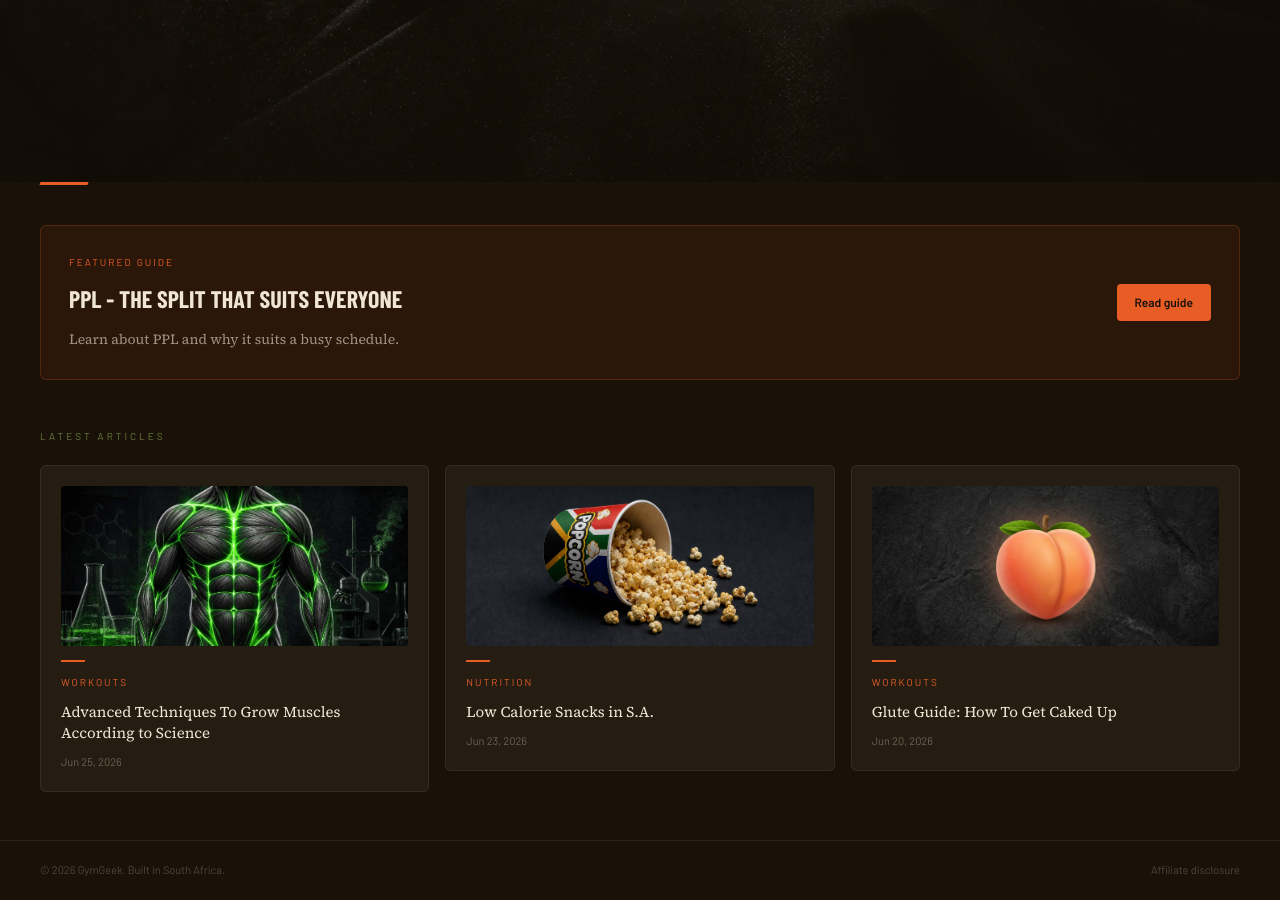
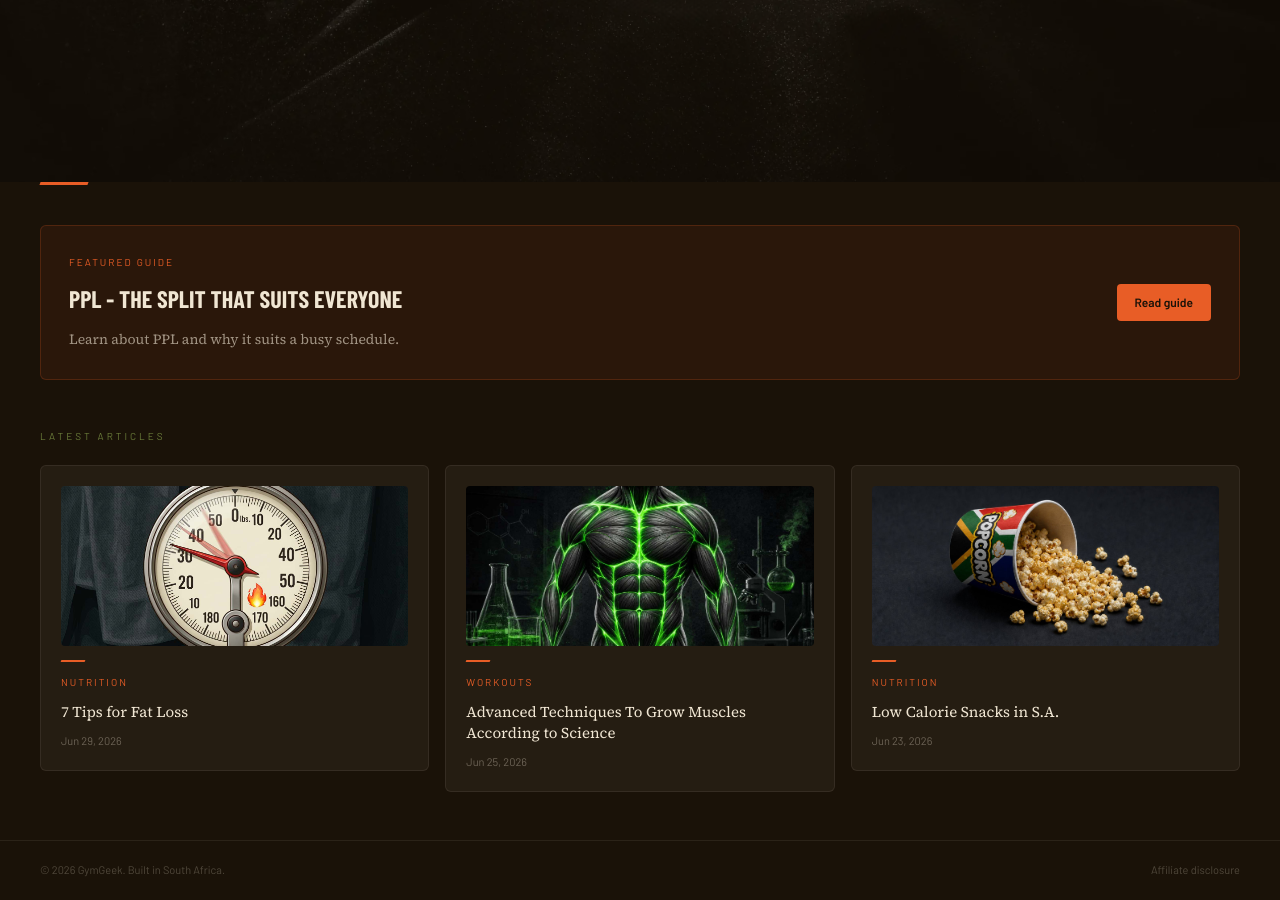
Before and after one commit to Viddy-8112/gymgeek, a Jekyll site: the page built from index.markdown, in a window 1280 px wide and 900 px high, scrolled down 788 px. Built offline with Jekyll 4.4.1, drawn with Linux system fonts in a browser that asks for light colours; some web fonts are replaced; some of the changed lines change nothing that is shown; some of the changed text lies outside the part shown.

Commit message:
Added fat loss article with thumbnail

```diff
--- a/_layouts/default.html
+++ b/_layouts/default.html
@@ -30,7 +30,7 @@
   <nav class="site-nav">
     <a href="{{ '/' | relative_url }}" class="site-logo">GymGeek</a>
     <div class="nav-links">
-      <a href="{{ '/workouts/' | relative_url }}">Workouts & Training</a>
+      <a href="{{ '/workouts/' | relative_url }}">Training</a>
       <a href="{{ '/nutrition/' | relative_url }}">Nutrition</a>
       <a href="{{ '/gear/' | relative_url }}">Gear</a>
       <a href="{{ '/about/' | relative_url }}">About</a>
--- /dev/null
+++ b/_posts/2026-06-29-how-i-lost-30kg.md
@@ -0,0 +1,68 @@
+---
+layout: post
+title: "7 Tips for Fat Loss"
+categories: Nutrition
+description: "Spoiler Alert: There's no easy way and it's going to take a long time."
+image: /assets/thumbnails/fat-loss-article.jpg
+---
+
+If you've read my [About](/about) page, you'll know that my love for gym started with a weight-loss journey.
+I was 20 and weighed 115kg and my BMI (Body Mass Index) categorized me as "Type 2 Obese" (the most obese you can be). I decided to lock in for 1 year and promised myself that I would become a new person by my 21st birthday.
+My 21st birthday came around and I was 75kg - I achieved that goal and I'm going to tell you the basics that helped me do it.
+
+## 1. Calorie Deficit
+
+The only real way to lose fat is to burn more calories than you eat. How? Calorie Deficit.
+
+Let's say your maintenance calories is 2000 calories - this means you need to eat 2000 calories everyday to stay at the weight you currently are. Now take away 500 calories. You're eating 1500 calories everyday but your body stays the same at 2000 calories. Since you're not eating those 500 calories, your body must find a way to get those calories and since your body stores excesss calories as fat, it will start using up your fat.
+
+Trending diets like carnivore, keto or vegan don't work just because they're special.
+The only reason people see results from these diets is because they ultimately put you in a calorie deficit.
+Think about it: If you only eat meat, you're not eating the calories from carbs, and if you only eat vegetables, you're leaving out the calories from proteins.
+Why would you want to leave it protein when it helps you build and maintain muscle? Why would you want to leave out carbs when they give you energy and help your brain function? The best way is to maintain a balanced diet with all these nutrients while emphasizing protein and reducing your calories.
+
+## 2. Don't exclude the foods you love - just make smart swaps
+I was still eating curries and rice almost everyday on my weightloss journey. The only thing I changed with that was swapping fatty meats like drumsticks and thighs for chicken breast, normal mince was swapped with lean mince.
+I drank cooldrinks every single day - I just swapped normal cokes and sprites for their zero sugar versions.
+I cracked a snack pretty often too, swapping potato chips for popcorn.
+
+Despite these swaps, you can still enjoy a bag of chips, a bunny chow, or a sweet treat every now and then, just make sure it fits into your daily calorie deficit goal.
+
+The issue with us is that we want what we can't have. If you tell yourself, "I'm not gonna have slice of milk tart for one year!", all you're going to think about all year is eating milk tart. A more realistic thing to do is, "I'm going to save some calories now so I have a slice of milk tart later.". You still get your milk tart, and you still lose weight.
+
+## 3. High volume foods
+High volume foods means you can eat a lot of it for less calories. Here are some examples of high volume foods:
+
+- Any type of berries: around 30 t0 50 calories for 100g depending on the type.
+- Airpopped popcorn: around 30 calories for 1 cup or around 70 calories if you buy the packet ones with flavorings.
+- Lettuce: 1 cup of shredded lettuce is only 7 calories - a great addition to your meal to add volume and fibre.
+- Watermelon: 1 cup is 47 calories and you feel fuller because of its water content. (naartjies and pineapple are also great fruits to keep you full)
+- Potatoes: Around 77 calories for 100g of raw potato. Potatoes are often misunderstood as a 'bad carb' but it's actually one of the best. It's called a 'high satiety' food, meaning it keeps you full for longer. What makes them unhealthy is when you start frying them or roasting them in heaps of oil/butter. Boil them or airfry them with a little bit of oil or spray oil.
+- Any type of vegetable or lean meat: Vegetables add fiber and micronutrients to your meal, while lean meats provide protein - perfect for keeping you full.
+
+## 4. Increase your activity level
+We often stuck sitting at a desk or on the couch, but something as small as going for the occasional walk or spending 20 mins on an exercise bike will help you burn more calories.
+You often see fitness influencers say "Do 10 000 steps per day". Let's be real - that's not realistic unless you're dedicating an hour to walking alone.
+I personally set the bar a bit lower and aim for at least 6000 steps per day. For my body weight and height, that burns around 250 calories.
+Set a daily goal like that for yourself - walk around the office every hour for 10 minutes and you should get closer to that goal.
+
+## 5. Stay hydrated
+Drinking water is something you should be doing every day, but it's something we often forget to do.
+You'll hear that water helps with metabolism and bla bla bla, but the studies on that are pretty much inconclusive. The main reason drinking water helps you lose weight is because THIRST is often misinterpreted as HUNGER.
+If you ever feel snackish, or your sweet tooth starts acting up, it's more likely than not that you're actually just thirsty.
+I challenge you to drink a whole big cup of water when those cravings hit you, and 9/10 times, that craving is suppressed just by drinking water - that's often the case for me.
+Another trick I used on my weight loss journey was drinking a huge glass of water before my meals. Water takes up space in your belly for no calories and helps you feel fuller by the end of your meal.
+If you're not sure how much water to drink, <a href="https://www.healthline.com/nutrition/drinking-water-helps-with-weight-loss#how-much-to-drink">this</a> healthline.com article recommends 2.2 litres of water for females and 3 Litres for males every day.
+
+## 6. Build muscle
+Muscles are "metabolically active tissues" - this means that they burn calories just by existing. The exact amount of calories burned isn't really decided upon through research, but it is more than what you would burn at the same bodyweight if you had no muscle.
+Increasing your muscle mass will mean you burn more muscle just by existing - sitting on the couch, watching tv, doomscrolling, even just breathing.
+There's whole bunch of other benefits that building muscle provides to fat loss such as improved insulin sensitivity and better hormonal regulation.
+There's really no downside to building muscle - so START LIFTING SOME HEAVY WEIGHT BRU!
+
+## 7. understand that it takes a while
+You have to understand that losing fat takes a long time. Your body is resistant to change and the fat you've packed on is just a survival mechanism.
+If you start today, you won't see any change tomorrow, the next day or in a week. Fat loss happens that slowly.
+Only after weeks or even months, will you be able to notice a real change in the way you look.
+For me, I start noticing changes after a month of consistency and daily discipline.
+Don't think of it as "dieting" - think of it as a lifestyle change and make changes in your everyday life that you can maintain for a lifetime.
```
Also changed, not shown: assets/thumbnails/fat-loss-article.jpg (added).
